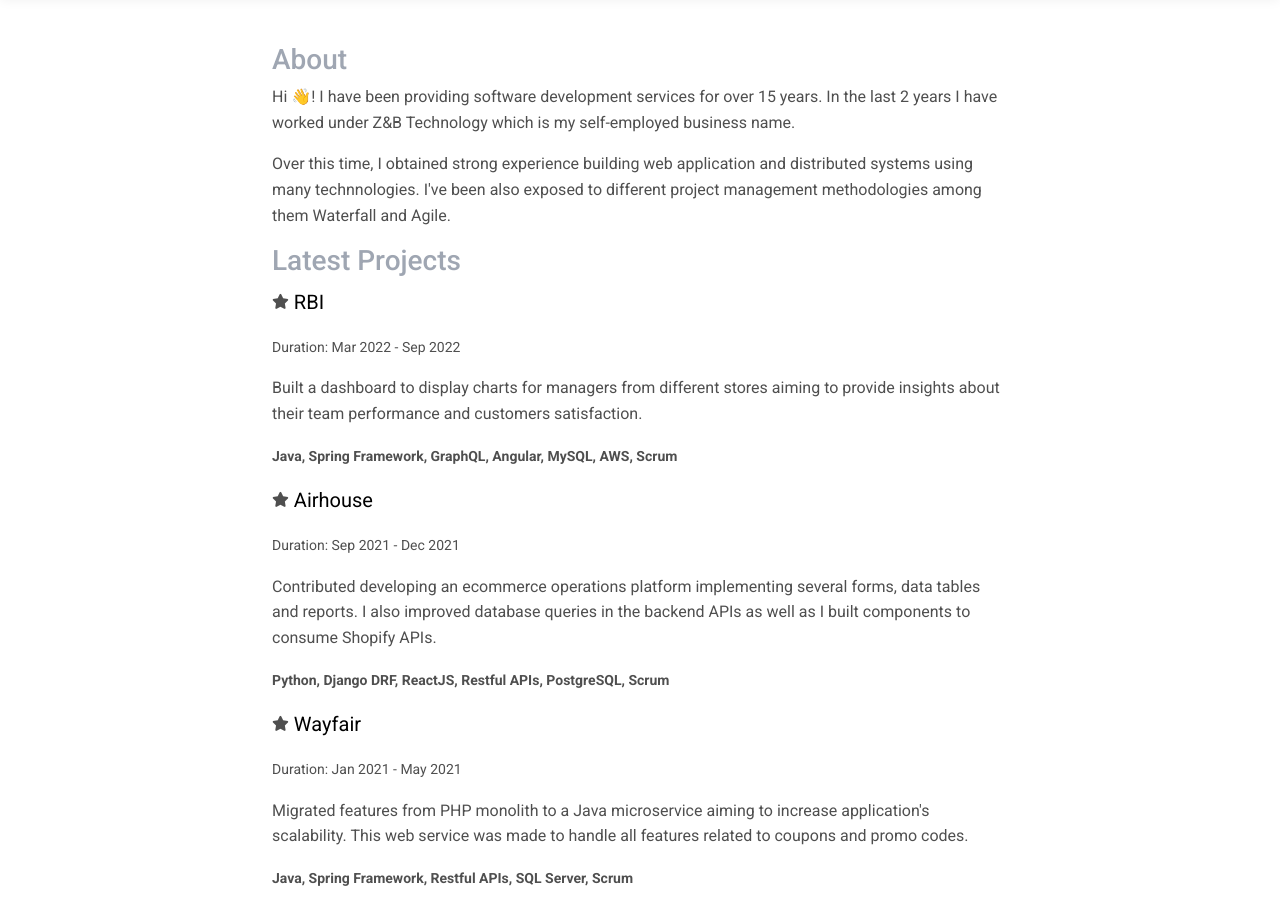
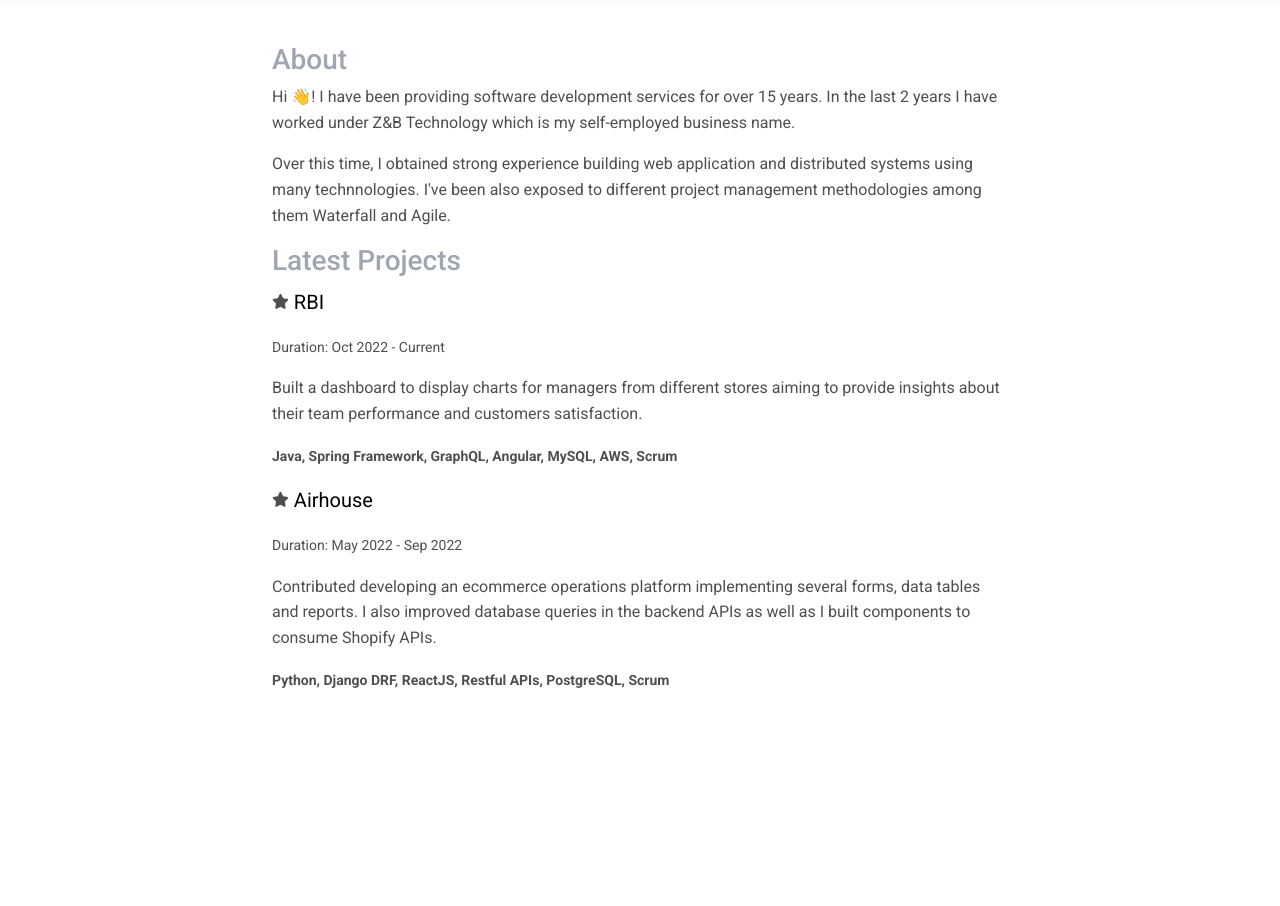
Before and after one commit to zb-tech/zb-tech, a plain HTML site: page index.html in a window 1280 px wide. Shown: the part 64-970 px from the top of the page. After the commit the page ends 800 px from the top, so only its background shows below. Drawn offline with nearby package versions, Linux system fonts and the light colour scheme.

Commit message:
updating...

```diff
--- a/index.html
+++ b/index.html
@@ -55,7 +55,7 @@
                       <i class="fas fa-star fa-xs"></i> <a href="https://www.rbi.com/" target="_blank">RBI</a>
                     </p>
                     <p>
-                      <small>Duration: Mar 2022 - Sep 2022</small>
+                      <small>Duration: Oct 2022 - Current</small>
                     </p>
                     <p class="fs-6">
                       Built a dashboard to display charts for managers from different stores aiming to provide insights about their team performance and customers satisfaction.
@@ -74,7 +74,7 @@
                       <i class="fas fa-star fa-xs"></i> <a href="https://www.airhouse.io/" target="_blank">Airhouse</a>
                     </p>
                     <p>
-                      <small>Duration: Sep 2021 - Dec 2021</small>
+                      <small>Duration: May 2022 - Sep 2022</small>
                     </p>
                     <p class="fs-6">
                       Contributed developing an ecommerce operations platform implementing
@@ -90,25 +90,6 @@
                     </p>
                     <!-- end project section -->
 
-                    <!-- start project section -->
-                    <p class="fs-5">
-                      <i class="fas fa-star fa-xs"></i> <a href="https://www.wayfair.com/" target="_blank">Wayfair</a>
-                    </p>
-                    <p>
-                      <small>Duration: Jan 2021 - May 2021</small>
-                    </p>
-                    <p class="fs-6">
-                       Migrated features from PHP monolith to a Java microservice aiming to increase application's
-                       scalability. This web service was made to handle all features related to coupons and promo codes.
-                    </p>
-                    <p>
-                      <small>
-                        <strong>
-                          Java, Spring Framework, Restful APIs, SQL Server, Scrum
-                        </strong>
-                      </small>
-                    </p>
-                    <!-- end project section -->
                 </div>
                 <div class="col-md-2"></div>
             </div>
```
Also changed, not shown: 1 other file.
